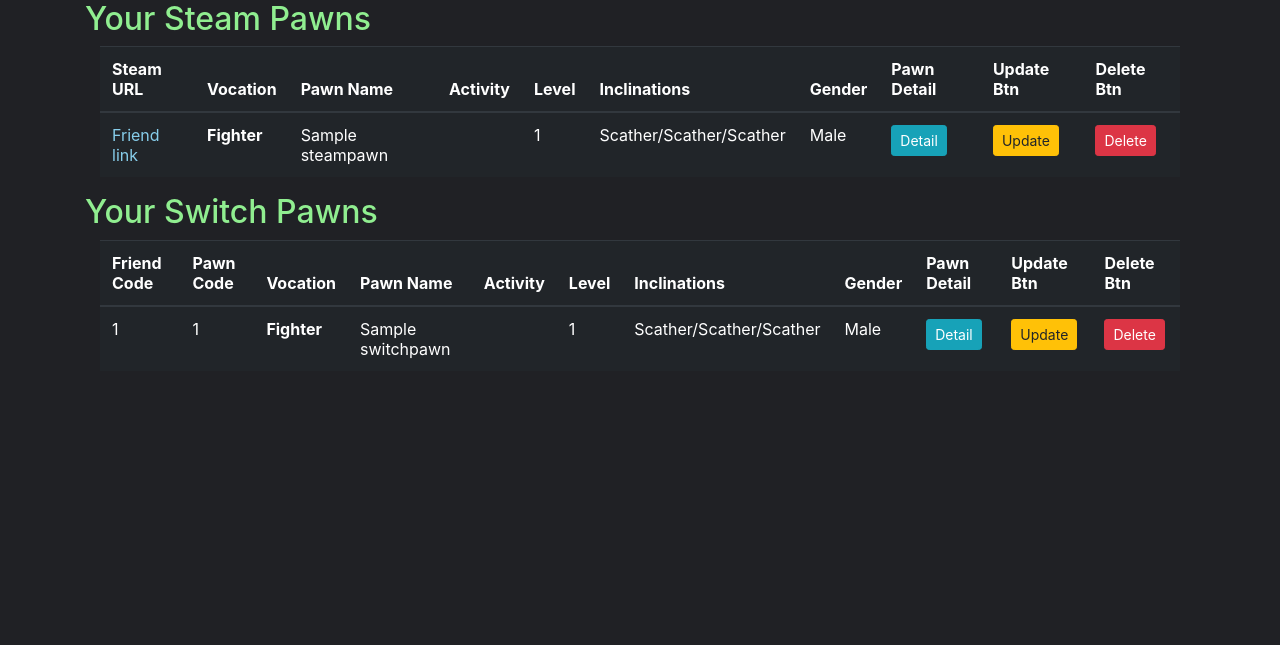
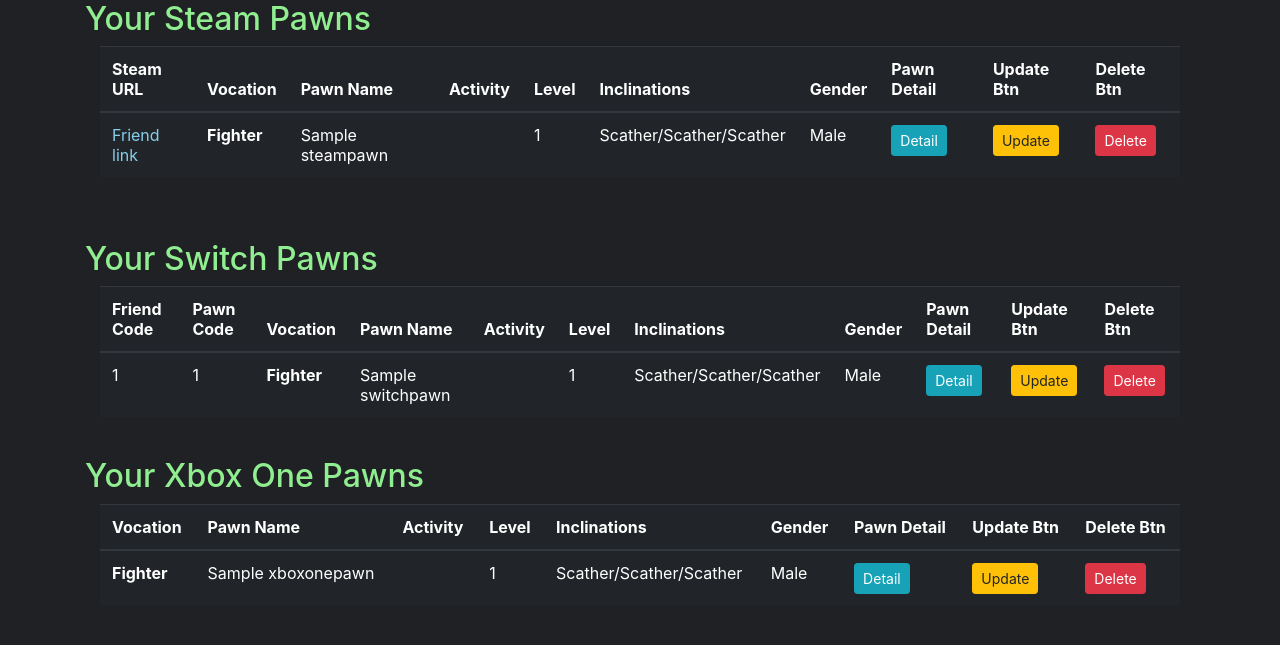
Before and after one commit to pawnguild/pawnguild, a Django app: page /manage_pawns in a window 1280 px wide. Shown: the part 132-777 px from the top of the page. Run offline with Django 3.2, Linux system fonts and the light colour scheme; a user stored in the database is signed in; tables that the repository leaves empty hold one stand-in row (values such as "Sample post"); some libraries are stand-ins or nearby versions.

Commit message:
added xbox1 platform

```diff
--- a/pawnlisting/admin.py
+++ b/pawnlisting/admin.py
@@ -1,8 +1,9 @@
 from django.contrib import admin
 
 # Register your models here.
-from .models import SteamPawn, SwitchPawn, UserProfile
+from .models import SteamPawn, SwitchPawn,  XboxOnePawn, UserProfile
 
 admin.site.register(SteamPawn)
 admin.site.register(SwitchPawn)
+admin.site.register(XboxOnePawn)
 admin.site.register(UserProfile)
--- a/pawnlisting/models.py
+++ b/pawnlisting/models.py
@@ -110,3 +110,8 @@
 
     def get_absolute_url(self):
         return reverse("view-switch-pawn", kwargs={"pk": self.id})
+
+class XboxOnePawn(Pawn):
+
+    def get_absolute_url(self):
+        return reverse("view-xbox1-pawn", kwargs={"pk": self.pk})
--- a/pawnlisting/templates/pawnlisting/base.html
+++ b/pawnlisting/templates/pawnlisting/base.html
@@ -22,6 +22,8 @@
                                     <a class="dropdown-item" href="{% url 'list-all-pawns' %}"> Show All Pawns </a>
                                     <a class="dropdown-item" href="{% url 'list-steam-pawns' %}"> Show Steam Pawns </a>
                                     <a class="dropdown-item" href="{% url 'list-switch-pawns' %}"> Show Switch Pawns </a>
+                                    <a class="dropdown-item" href="{% url 'list-xbox1-pawns' %}"> Show Xbox One Pawns </a>
+
                                 </div>
                         </li>
                     </ul>
--- /dev/null
+++ b/pawnlisting/templates/pawnlisting/detail_pawn/xbox1.html
@@ -0,0 +1,4 @@
+{% extends "pawnlisting/detail_pawn/pawn_detail.html" %}
+
+{% block platform_info %}
+{% endblock %}
--- /dev/null
+++ b/pawnlisting/templates/pawnlisting/pawn_forms/xbox1.html
@@ -0,0 +1,4 @@
+{% extends "pawnlisting/pawn_forms/base_pawn_form.html" %}
+
+{% block platform_form %}
+{% endblock platform_form %}
--- a/pawnlisting/templates/pawnlisting/pawn_tables/manage_pawns.html
+++ b/pawnlisting/templates/pawnlisting/pawn_tables/manage_pawns.html
@@ -4,10 +4,18 @@
     {% if steam_pawns %}
     <h2> Your Steam Pawns <h2>
     {% include "pawnlisting/pawn_tables/manage_pawns/manage_steam_pawn_table.html" %}
+    <br>
     {% endif %}
 
     {% if switch_pawns %}
     <h2> Your Switch Pawns </h2>
     {% include "pawnlisting/pawn_tables/manage_pawns/manage_switch_pawn_table.html" %}
+    <br>
+    {% endif %}
+
+    {% if xbox1_pawns %}
+    <h2> Your Xbox One Pawns </h2>
+    {% include "pawnlisting/pawn_tables/manage_pawns/manage_xbox1_pawn_table.html" %}
+    <br>
     {% endif %}
 </div>
--- /dev/null
+++ b/pawnlisting/templates/pawnlisting/pawn_tables/manage_pawns/manage_xbox1_pawn_table.html
@@ -0,0 +1,17 @@
+<div class="container">
+    <table class="table table-dark">
+    <thead>
+        {% include "pawnlisting/pawn_tables/base_pawn_table_cols.html" %}
+        {% include "pawnlisting/pawn_tables/manage_pawns/manage_pawn_cols.html" %}
+    </thead>
+    <tbody>
+        {% for pawn in xbox1_pawns %}
+            <tr>
+                {% include "pawnlisting/pawn_tables/base_pawn_table_row.html" %}
+                <td><a href="{% url 'update-xbox1-pawn' pawn.id %}" class="btn btn-warning btn-sm"> Update </button>
+                <td><a href="{% url 'delete-xbox1-pawn' pawn.id %}" class="btn btn-danger btn-sm"> Delete </button>
+            </tr>
+        {% endfor %}
+    </tbody>
+    </table>
+</div>
--- a/pawnlisting/urls.py
+++ b/pawnlisting/urls.py
@@ -7,19 +7,24 @@
     path('pawn_list/all', views.ListAllPawns.as_view(), name='list-all-pawns'),
     path('pawn_list/steam', views.SteamPawnList.as_view(), name='list-steam-pawns'),
     path('pawn_list/switch', views.SwitchPawnList.as_view(), name='list-switch-pawns'),
+    path('pawn_list/xbox1', views.XboxOnePawnList.as_view(), name='list-xbox1-pawns'),
 
     path('pawn/steam/<pk>/', views.SteamPawnDetail.as_view(), name="view-steam-pawn"),
     path('pawn/switch/<pk>/', views.SwitchPawnDetail.as_view(), name="view-switch-pawn"),
+    path('pawn/xbox1/<pk>/', views.XboxOnePawnDetail.as_view(), name="view-xbox1-pawn"),
 
     path("add_pawn/select_platform", views.ChoosePawnPlatform.as_view(), name="select_platform"),
     path("add_pawn/steam/", views.CreateSteamPawn.as_view(), name="create-steam-pawn"),
     path("add_pawn/switch/", views.CreateSwitchPawn.as_view(), name="create-switch-pawn"),
+    path("add_pawn/xbox1/", views.CreateXboxOnePawn.as_view(), name="create-xbox1-pawn"),
 
     path('pawn/steam/<pk>/update/', views.SteamPawnUpdate.as_view(), name="update-steam-pawn"),
     path('pawn/switch/<pk>/update/', views.SwitchPawnUpdate.as_view(), name="update-switch-pawn"),
+    path('pawn/xbox1/<pk>/update/', views.XboxOnePawnUpdate.as_view(), name="update-xbox1-pawn"),
 
     path('pawn/steam/<pk>/delete/', views.SteamPawnDelete.as_view(), name="delete-steam-pawn"),
     path('pawn/switch/<pk>/delete/', views.SwitchPawnDelete.as_view(), name="delete-switch-pawn"),
+    path('pawn/xbox1/<pk>/delete/', views.XboxOnePawnDelete.as_view(), name="delete-xbox1-pawn"),
 
     path("manage_pawns", views.PawnManager.as_view(), name="manage_pawns"),
     path("api/pawns", api.PawnAPIList.as_view(), name="api_pawn_list"),
--- a/pawnlisting/utility.py
+++ b/pawnlisting/utility.py
@@ -1,4 +1,4 @@
-from .models import Pawn, SteamPawn, SwitchPawn
+from .models import Pawn, SteamPawn, SwitchPawn, XboxOnePawn
 
 base_pawn_fields = ["name", "level", "vocation", "gender", "primary_inclination",
     "secondary_inclination", "tertiary_inclination", "notes", "picture"]
@@ -11,11 +11,13 @@
     def __init__(self):
         self.steam_pawns = SteamPawn.objects.all()
         self.switch_pawns = SwitchPawn.objects.all()
+        self.xbox1_pawns = XboxOnePawn.objects.all()
 
     def get_context(self):
         return {
             "steam_pawns": self.steam_pawns,
-            "switch_pawns": self.switch_pawns
+            "switch_pawns": self.switch_pawns,
+            "xbox1_pawns": self.xbox1_pawns
         }
 
 class UserPawnCollection:
@@ -23,9 +25,11 @@
     def __init__(self, user):
         self.steam_pawns = SteamPawn.objects.filter(created_by=user)
         self.switch_pawns = SwitchPawn.objects.filter(created_by=user)
+        self.xbox1_pawns = XboxOnePawn.objects.filter(created_by=user)
 
     def get_context(self):
         return {
             "steam_pawns": self.steam_pawns,
-            "switch_pawns": self.switch_pawns
+            "switch_pawns": self.switch_pawns,
+            "xbox1_pawns": self.xbox1_pawns
         }
--- a/pawnlisting/views.py
+++ b/pawnlisting/views.py
@@ -9,8 +9,8 @@
 from django.urls import reverse_lazy
 from django.core.exceptions import ValidationError
 
-from .models import Pawn, UserProfile, SteamPawn, SwitchPawn
-from .forms import UserProfileForm, SteamPawnForm, SwitchPawnForm
+from .models import UserProfile, SteamPawn, SwitchPawn, XboxOnePawn
+from .forms import UserProfileForm, SteamPawnForm, SwitchPawnForm, XboxOnePawnForm
 from .utility import *
 
 
@@ -73,13 +73,11 @@
             return redirect(reverse("create-steam-pawn"))
         elif platform == "Switch":
             return redirect(reverse("create-switch-pawn"))
+        elif platform == "Xbox1":
+            return redirect(reverse("create-xbox1-pawn"))
 
-
-class CreateSteamPawn(LoginRequiredMixin, CreateView):
+class CreatePawnMixin(LoginRequiredMixin, CreateView):
     login_url = "/login/"
-    model = SteamPawn
-    form_class = SteamPawnForm
-    template_name = "pawnlisting/pawn_forms/steam.html"
 
     def form_valid(self, form):
         pawn = form.save(commit=False)
@@ -87,16 +85,23 @@
         return super().form_valid(form)
 
 
-class CreateSwitchPawn(LoginRequiredMixin, CreateView):
-    login_url = "/login/"
+class CreateSteamPawn(CreatePawnMixin):
+    model = SteamPawn
+    form_class = SteamPawnForm
+    template_name = "pawnlisting/pawn_forms/steam.html"
+
+
+class CreateSwitchPawn(CreatePawnMixin):
     model = SwitchPawn
     form_class = SwitchPawnForm
     template_name = "pawnlisting/pawn_forms/switch.html"
 
-    def form_valid(self, form):
-        pawn = form.save(commit=False)
-        pawn.created_by = self.request.user
-        return super().form_valid(form)
+
+class CreateXboxOnePawn(CreatePawnMixin):
+    model = XboxOnePawn
+    form_class = XboxOnePawnForm
+    template_name = "pawnlisting/pawn_forms/xbox1.html"
+
 
 ### End CreateViews ###
 
@@ -109,22 +114,31 @@
         return render(request, "pawnlisting/pawn_tables/list_pawns/list_pawns.html", context=context)
 
 
-class SteamPawnList(ListView):
+def make_ListPawnMixin(Type):
+
+    class ListPawnMixin(ListView):
+        template_name = "pawnlisting/pawn_tables/list_pawns/list_pawns.html"
+
+        def get_queryset(self):
+            return Type.objects.all()
+
+    return ListPawnMixin
+
+
+class SteamPawnList(make_ListPawnMixin(SteamPawn)):
     model = SteamPawn
-    template_name = "pawnlisting/pawn_tables/list_pawns/list_pawns.html"
     context_object_name = "steam_pawns"
 
-    def get_queryset(self):
-        return SteamPawn.objects.all()
+
+class SwitchPawnList(make_ListPawnMixin(SwitchPawn)):
+    model = SwitchPawn
+    context_object_name = "switch_pawns"
 
 
-class SwitchPawnList(ListView):
-    model = SwitchPawn
-    template_name = "pawnlisting/pawn_tables/list_pawns/list_pawns.html"
-    context_object_name = "switch_pawns"
+class XboxOnePawnList(make_ListPawnMixin(XboxOnePawn)):
+    model = XboxOnePawn
+    context_object_name = "xbox1_pawns"
 
-    def get_queryset(self):
-        return SwitchPawn.objects.all()
 
 ### End ListViews ###
 
@@ -142,6 +156,11 @@
 class SwitchPawnDetail(PawnDetail):
     model = SwitchPawn
     template_name = "pawnlisting/detail_pawn/switch.html"
+
+
+class XboxOnePawnDetail(PawnDetail):
+    model = XboxOnePawn
+    template_name = "pawnlisting/detail_pawn/xbox1.html"
 
 ### End DetailViews ###
 
@@ -177,18 +196,32 @@
     fields = switch_pawn_fields
     template_name = "pawnlisting/pawn_forms/switch.html"
 
+
+class XboxOnePawnUpdate(make_UserOwnsPawnMixin(XboxOnePawn), UpdateView):
+    model = XboxOnePawn
+    fields = base_pawn_fields
+    template_name = "pawnlisting/pawn_forms/xbox1.html"
+
 ### End UpdateViews ###
 
 ### DeleteViews ###
 
-class SteamPawnDelete(make_UserOwnsPawnMixin(SteamPawn), DeleteView):
-    model = SteamPawn
+
+class DeletePawnMixin(DeleteView):
     success_url = reverse_lazy("manage_pawns")
     template_name = "pawnlisting/pawn_forms/confirm_delete.html"
 
-class SwitchPawnDelete(make_UserOwnsPawnMixin(SwitchPawn), DeleteView):
+
+class SteamPawnDelete(make_UserOwnsPawnMixin(SteamPawn), DeletePawnMixin):
+    model = SteamPawn
+
+
+class SwitchPawnDelete(make_UserOwnsPawnMixin(SwitchPawn), DeletePawnMixin):
     model = SwitchPawn
-    success_url = reverse_lazy("manage_pawns")
-    template_name = "pawnlisting/pawn_forms/confirm_delete.html"
+
+
+class XboxOnePawnDelete(make_UserOwnsPawnMixin(XboxOnePawn), DeletePawnMixin):
+    model = XboxOnePawn
+
 
 ### EndDeleteViews ###
--- a/todo.txt
+++ b/todo.txt
@@ -5,6 +5,7 @@
     - everything except steam
 
 - email verification
+- select_platform required
 
 medium priority
 - rename switch to nintendo switch in UI
```
Also changed, not shown: pawnlisting/forms.py (+8 -2 lines), pawnlisting/templates/pawnlisting/pawn_forms/select_platform.html (+7 -1 lines), pawnlisting/templates/pawnlisting/pawn_tables/list_pawns/list_pawns.html (+7 -0 lines), pawnlisting/templates/pawnlisting/pawn_tables/list_pawns/list_xbox1_pawns.html (added, +14 -0 lines), pawnlisting/tests/test_views.py (+52 -8 lines), pawnlisting/tests/utility.py (+10 -19 lines), pawnlisting/migrations/0003_xboxonepawn.py (added), pawnlisting/templates/pawnlisting/pawn_form.old.html (renamed from pawnlisting/templates/pawnlisting/pawn_form.html).
